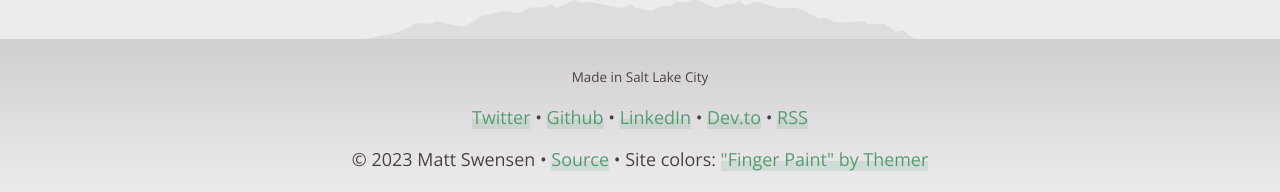
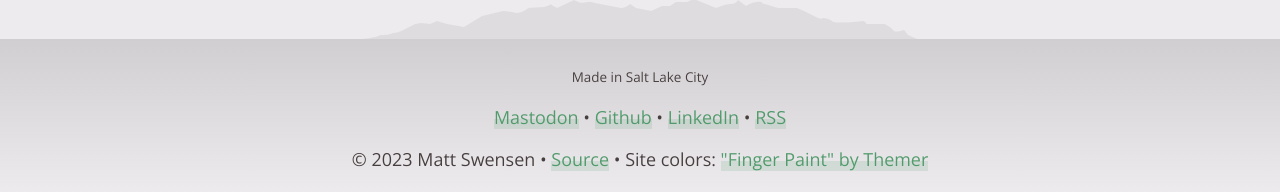
Before and after one commit to mjswensen/mjswensen.com, a Jekyll site: the page built from index.html, in a window 1280 px wide and 900 px high, scrolled down 3407 px. Shown: the part 705-897 px from the top of the window. Built offline with Jekyll 4.4.1, drawn with Linux system fonts in a browser that asks for light colours.

Commit message:
Update footer links

```diff
--- a/_includes/footer.html
+++ b/_includes/footer.html
@@ -3,13 +3,11 @@
   <div class="body">
     <p><small>Made in Salt Lake City</small></p>
     <p>
-      <a href="https://twitter.com/mjswensen">Twitter</a>
+      <a rel="me" href="https://techhub.social/@mjswensen">Mastodon</a>
       &bull;
       <a href="https://github.com/mjswensen">Github</a>
       &bull;
       <a href="https://www.linkedin.com/in/mjswensen">LinkedIn</a>
-      &bull;
-      <a href="https://dev.to/mjswensen">Dev.to</a>
       &bull;
       <a href="/rss.xml">RSS</a>
     </p>
```
